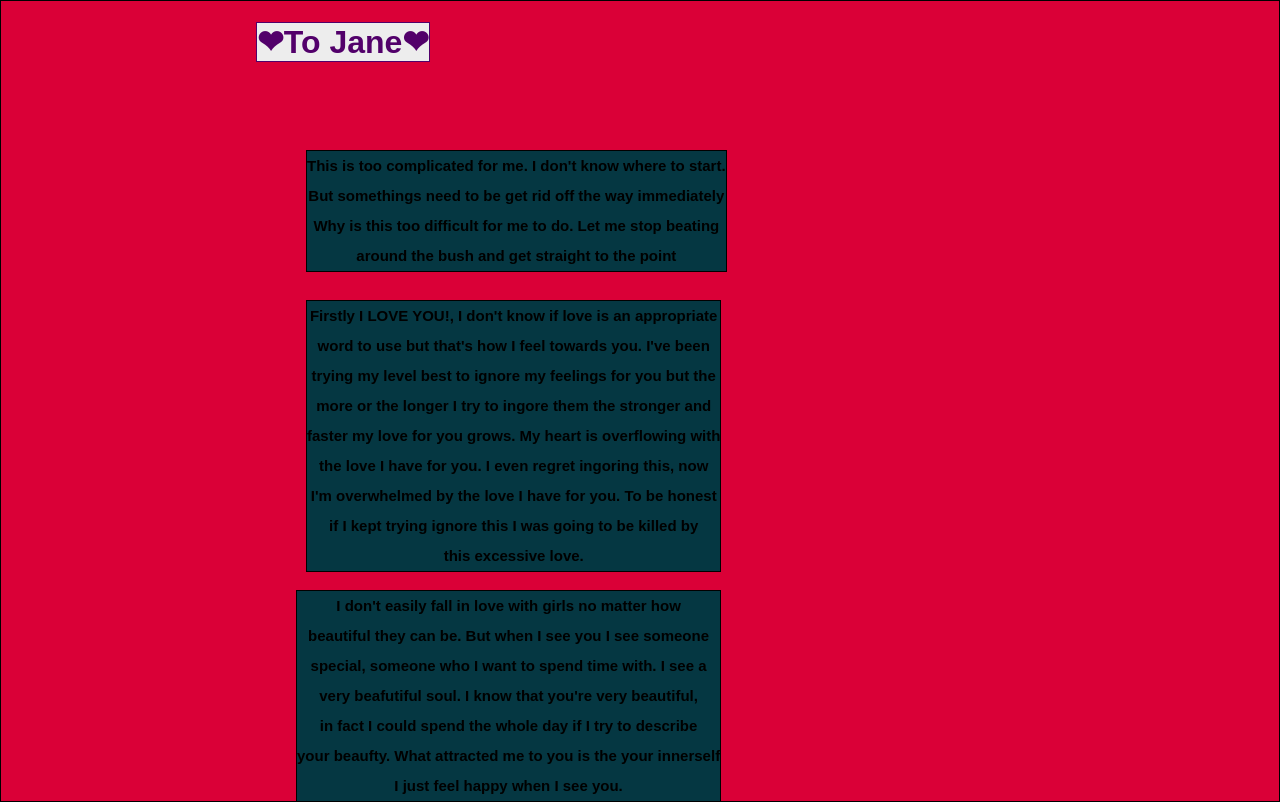
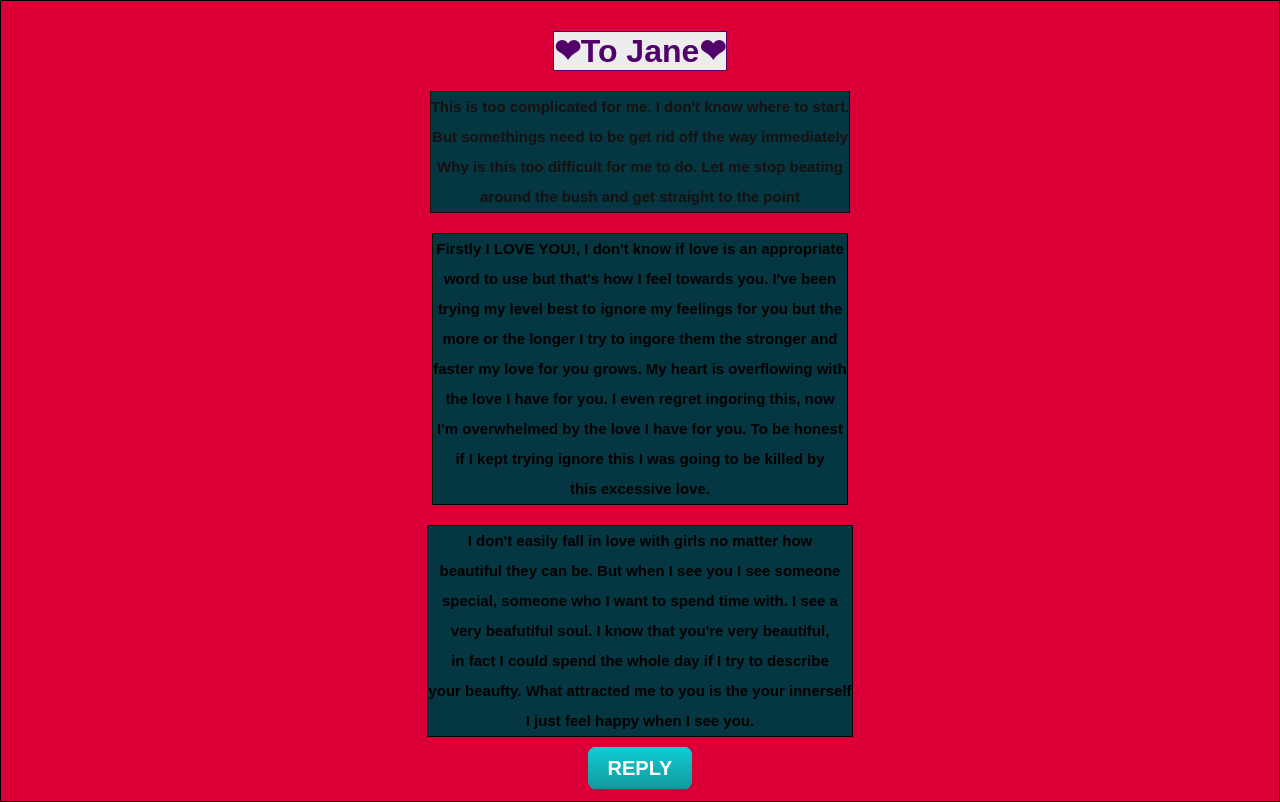
Before and after one commit to mashigovincent/private, a plain HTML site: page index.html in a window 1280 px wide. Drawn offline with Linux system fonts and the light colour scheme.

Commit message:
modified the doc

```diff
--- a/index.html
+++ b/index.html
@@ -4,7 +4,7 @@
 	<link rel="icon" href="favicon.ico">
 	<title>To Jane</title>
 
-	<meta name="viewport" content="width=device-width, initial-scale=1">
+
 	<style type="text/css">
 		body {
 			font-weight: bold;
@@ -16,50 +16,64 @@
 			margin: 0px;
 
 		}
+	.btn {
+	  background: #11cdd4;
+	  background-image: -webkit-linear-gradient(top, #11cdd4, #11999E);
+	  background-image: -moz-linear-gradient(top, #11cdd4, #11999E);
+	  background-image: -ms-linear-gradient(top, #11cdd4, #11999E);
+	  background-image: -o-linear-gradient(top, #11cdd4, #11999E);
+	  background-image: linear-gradient(to bottom, #11cdd4, #11999E);
+	  -webkit-border-radius: 8;
+	  -moz-border-radius: 8;
+	  border-radius: 8px;
+	  font-family: 'Montserrat', sans-serif;
+	  color: #ffffff;
+	  font-size: 20px;
+	  padding: 10px 20px 10px 20px;
+	  text-decoration: none;
+	}
+		.btn:hover {
+		  background: #30e3cb;
+		  background-image: -webkit-linear-gradient(top, #30e3cb, #2bc4ad);
+		  background-image: -moz-linear-gradient(top, #30e3cb, #2bc4ad);
+		  background-image: -ms-linear-gradient(top, #30e3cb, #2bc4ad);
+		  background-image: -o-linear-gradient(top, #30e3cb, #2bc4ad);
+		  background-image: linear-gradient(to bottom, #30e3cb, #2bc4ad);
+		  text-decoration: none;
+		}
 		h1 {
 			font-size: xx-large;
 			border: solid 1px;
-			display: inline-block;
-			position: absolute;
-			left: 20%;
 			color:#52006A;
 			background-color: #EDEDED;
+			width: fit-content;
+			margin: 30px auto 20px auto;
 		}
 		.p1 {
+			color: #171010;
 			font-size: 15px;
 			line-height: 2;
-			margin: 20px 0px 20px 0px;
 			border: solid 1px;
-			display: inline-block;
-			position: absolute;
-			left: 20%;
-			top: 100px;
 			background-color: #053742;
-			margin: 50px;
+			width: fit-content;
+			margin: 20px auto 20px auto;
+
 		}
 		.p2 {
 			font-size: 15px;
 			line-height: 2;
-			margin: 20px 0px 20px 0px;
 			border: solid 1px;
-			display: inline-block;
-			position: absolute;
-			top: 250px;
-			left: 20%;
 			background-color: #053742;
-			margin: 50px;
+			width: fit-content;
+			margin: 20px auto 20px auto;
 		}
 		.p3 {
 			font-size: 15px;
 			line-height: 2;
-			margin: 20px 0px 20px 0px;
 			border: solid 1px;
-			display: inline-block;
-			position: absolute;
-			top: 550px;
-			left: 20%;
 			background-color: #053742;
-			margin: 40px;
+			width: fit-content;
+			margin: 20px auto 20px auto;
 		}
 	</style>
 </head>
@@ -93,6 +107,7 @@
 		your beaufty. What attracted me to you is the your innerself<br>
 		I just feel happy when I see you.
 	</p>
+	<a class="btn" href="mailto:name@email.com">REPLY</a>
 
 
 </body>
```
